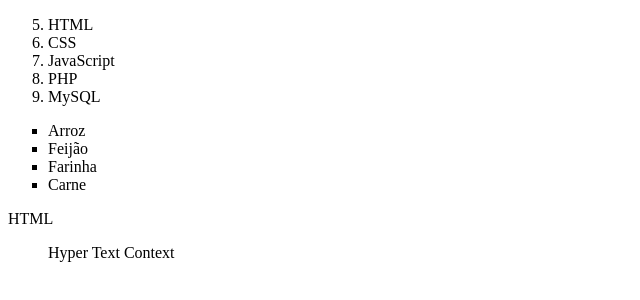
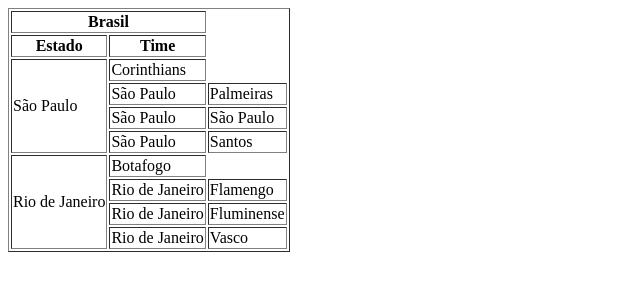
Before and after one commit to pscopel/CSW-CC1N, a plain HTML site: page Aula 07/index.html in a window 1280 px wide. Shown: the whole page, without its empty margins (0-640 px from the left). Drawn offline with Linux system fonts and the light colour scheme.

Commit message:
Update index.html

```diff
--- a/Aula 07/index.html
+++ b/Aula 07/index.html
@@ -4,23 +4,53 @@
     <meta charset="UTF-8">
     <meta http-equiv="X-UA-Compatible" content="IE=edge">
     <meta name="viewport" content="width=device-width, initial-scale=1.0">
-    <title>Aula 06</title>
+    <title>Aula 07</title>
 </head>
 <body>
-    <ol type="1" start="5">
-        <li>HTML</li>
-        <li>CSS</li>
-        <li>JavaScript</li>
-        <li>PHP</li>
-        <li>MySQL</li>
-    </ol>
-    <ul type="square">
-        <li>Arroz</li>
-        <li>Feijão</li>
-        <li>Farinha</li>
-        <li>Carne</li>
-    </ul>
-    <dl>HTML</dl>
-    <dd>Hyper Text Context</dd>
+    <table border="1">
+    <thead>
+         <tr>
+             <th colspan="2">Brasil</th>
+         </tr>
+        <tr>
+            <th>Estado</th>
+            <th>Time</th>
+        </tr>
+        </thead>
+        <tbody>
+            <tr>
+                <td rowspan="4">São Paulo</td>
+                <td>Corinthians</td>
+            </tr>
+            <tr>
+                <td>São Paulo</td>
+                <td>Palmeiras</td>
+            </tr>
+            <tr>
+                <td>São Paulo</td>
+                <td> São Paulo</td>
+            </tr>
+            <tr>
+                <td>São Paulo</td>
+                <td> Santos</td>
+            </tr>
+            <tr>
+            <td rowspan="4">Rio de Janeiro</td>
+            <td>Botafogo</td>
+            </tr>
+            <tr>
+                <td> Rio de Janeiro</td>
+                <td>Flamengo</td>
+            </tr>
+            <tr>
+                <td>Rio de Janeiro
+                <td>Fluminense</td>
+            </tr>
+            <tr>
+                <td> Rio de Janeiro</td>
+                <td> Vasco</td>
+            </tr>
+        </tbody>
+    </table>
 </body>
 </html>
```
